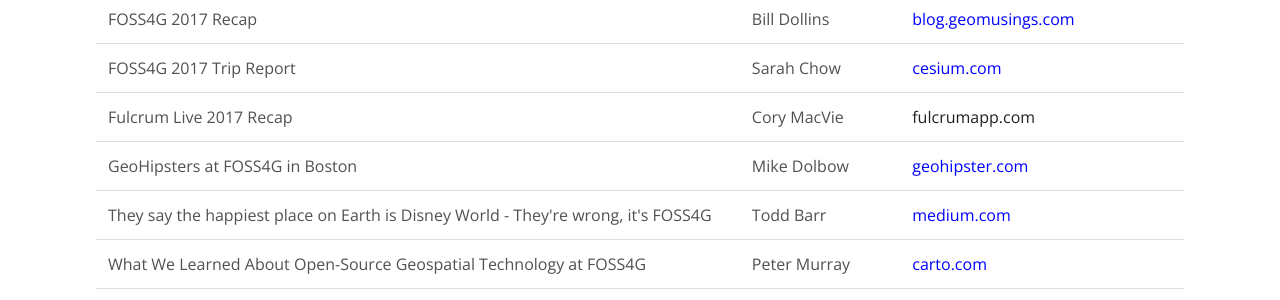
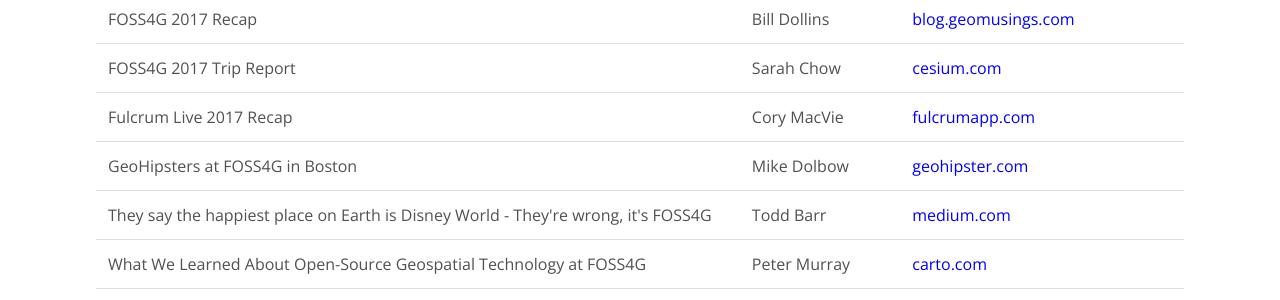
Before and after one commit to AvidGeo/foss4g2017-dev, a Jekyll site: the page built from post_conference/index.html, in a window 1280 px wide. Shown: the part 759-1059 px from the top of the page. Built offline with Jekyll 4.4.1, drawn with Linux system fonts in a browser that asks for light colours.

Commit message:
fix color

```diff
--- a/post_conference/index.html
+++ b/post_conference/index.html
@@ -18,7 +18,7 @@
  <tr><td>FOSS4G 2017 Boston</td><td>Kurt Menke</td><td><a href="https://www.birdseyeviewgis.com/blog/2017/8/26/vund75gd9y9x5gn5bldlfm6xx9xay0" style="color:blue;">birdseyeviewgis.com</a></td></tr>
  <tr><td>FOSS4G 2017 Recap</td><td>Bill Dollins</td><td><a href="http://blog.geomusings.com/2017/08/29/foss4g-2017-recap/?utm_content=bufferb25a6&amp;utm_medium=social&amp;utm_source=twitter.com&amp;utm_campaign=buffer" style="color:blue;">blog.geomusings.com</a></td></tr>
  <tr><td>FOSS4G 2017 Trip Report</td><td>Sarah Chow</td><td><a href="https://cesium.com/blog/2017/08/21/FOSS4G-2017-Trip-Report/" style="color:blue;">cesium.com</a></td></tr>
- <tr><td>Fulcrum Live 2017 Recap</td><td>Cory MacVie</td><td><a href="http://www.fulcrumapp.com/blog/fulcrum-live-recap/">fulcrumapp.com</a></td></tr>
+ <tr><td>Fulcrum Live 2017 Recap</td><td>Cory MacVie</td><td><a href="http://www.fulcrumapp.com/blog/fulcrum-live-recap/" style="color:blue;">fulcrumapp.com</a></td></tr>
  <tr><td>GeoHipsters at FOSS4G in Boston</td><td>Mike Dolbow</td><td><a href="http://geohipster.com/2017/08/28/geohipsters-foss4g-boston/" style="color:blue;">geohipster.com</a></td></tr>
  <tr><td>They say the happiest place on Earth is Disney World - They're wrong, it's FOSS4G</td><td>Todd Barr</td><td><a href="https://medium.com/@Spatial_Impressionism/they-say-the-happiest-place-on-earth-is-disney-world-theyre-wrong-its-foss4g-b71ac6c1f236" style="color:blue;">medium.com</a></td></tr>
  <tr><td>What We Learned About Open-Source Geospatial Technology at FOSS4G</td><td>Peter Murray</td><td><a href="https://carto.com/blog/what-we-learned-about-open-source-geospatial-FOSS4G?utm_campaign=carto%205&amp;utm_source=hs_email&amp;utm_medium=email&amp;utm_content=55524824&amp;_hsenc=p2ANqtz-_Bx28ed3ltFwdyUbnWhsOBm7Hwun9v9ai0FW_QzlZ4K5JQVaAeJe5P3aUYmzcnNg5nbe3ihgZurbtOiIpJ7H2RDRSgzA&amp;_hsmi=55529075" style="color:blue;">carto.com</td></tr>
```
